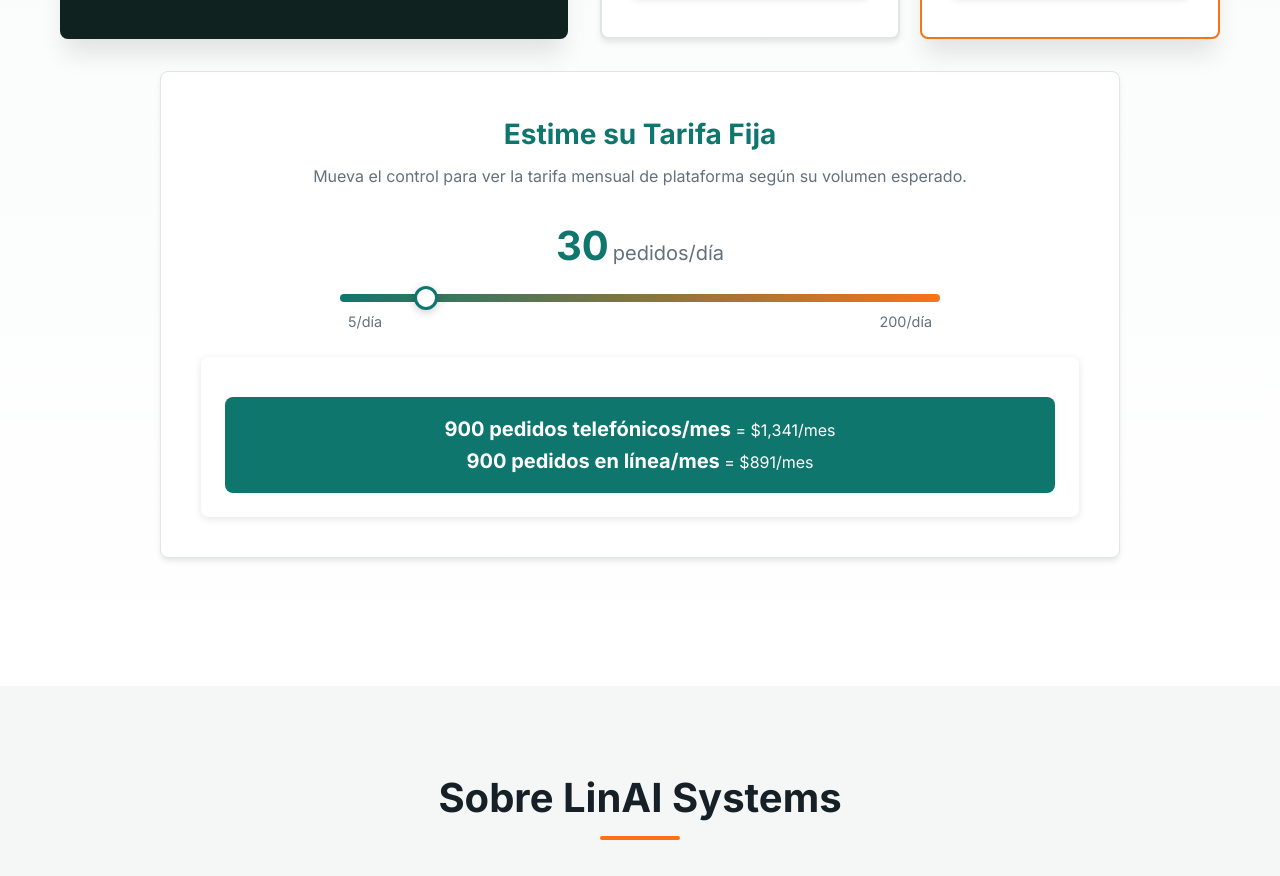
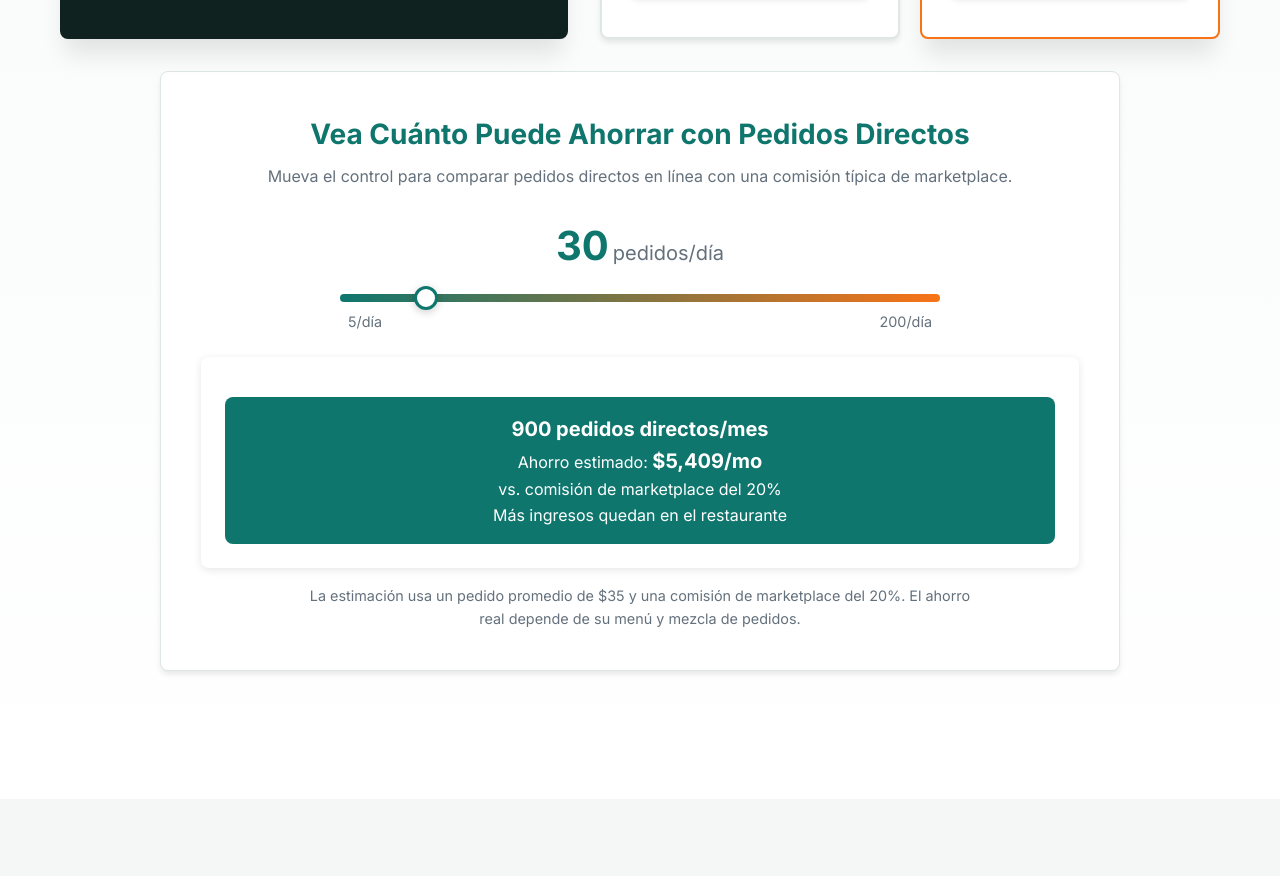
Before and after one commit to nirakashot/linai-systems-site, a plain HTML site: page es/index.html in a window 1280 px wide. Shown: the part 4638-5514 px from the top of the page. Drawn offline with Linux system fonts and the light colour scheme.

Commit message:
Update pricing savings messaging

```diff
--- a/css/styles.css
+++ b/css/styles.css
@@ -529,6 +529,14 @@ section {
     color: var(--text-secondary);
     margin-bottom: 1.5rem;
     font-size: 1rem;
+}
+
+.pricing-calculator .calculator-note {
+    max-width: 680px;
+    margin: 1rem auto 0;
+    color: var(--text-light);
+    font-size: 0.9rem;
+    line-height: 1.6;
 }
 
 .calculator-slider {
--- a/es/index.html
+++ b/es/index.html
@@ -264,10 +264,10 @@
                 </div>
             </div>
 
-            <!-- Pricing Calculator -->
+            <!-- Savings Calculator -->
             <div class="pricing-calculator">
-                <h3>Estime su Tarifa Fija</h3>
-                <p>Mueva el control para ver la tarifa mensual de plataforma según su volumen esperado.</p>
+                <h3>Vea Cuánto Puede Ahorrar con Pedidos Directos</h3>
+                <p>Mueva el control para comparar pedidos directos en línea con una comisión típica de marketplace.</p>
                 <div class="calculator-slider">
                     <div class="slider-value">
                         <span id="ordersDisplay">30</span>
@@ -280,6 +280,7 @@
                     </div>
                 </div>
                 <div id="calculatorResult" class="calculator-result"></div>
+                <p class="calculator-note">La estimación usa un pedido promedio de $35 y una comisión de marketplace del 20%. El ahorro real depende de su menú y mezcla de pedidos.</p>
             </div>
         </div>
     </section>
--- a/js/script.js
+++ b/js/script.js
@@ -88,30 +88,31 @@ document.addEventListener('DOMContentLoaded', function() {
     const ordersDisplay = document.getElementById('ordersDisplay');
     const calculatorResult = document.getElementById('calculatorResult');
 
-    const PHONE_FEE = 1.49;
     const WEB_FEE = 0.99;
+    const AVG_ORDER_VALUE = 35;
+    const MARKETPLACE_COMMISSION_RATE = 0.20;
     const pageLang = document.documentElement.lang || 'en';
     const copy = {
         en: {
-            empty: 'Slide to estimate your monthly flat platform fee',
-            phone: 'phone orders/mo',
-            web: 'online orders/mo',
-            equals: '=',
-            suffix: '/mo'
+            empty: 'Slide to estimate your monthly savings',
+            orders: 'direct orders/mo',
+            save: 'Estimated savings',
+            vs: 'vs. 20% marketplace commission',
+            keep: 'More revenue stays with the restaurant'
         },
         zh: {
-            empty: '拖动滑块估算每月固定平台费',
-            phone: '电话订单/月',
-            web: '网站订单/月',
-            equals: '=',
-            suffix: '/月'
+            empty: '拖动滑块估算每月节省',
+            orders: '自有订单/月',
+            save: '预计可省',
+            vs: '对比 20% 外卖平台抽成',
+            keep: '更多订单收入留在餐厅'
         },
         es: {
-            empty: 'Mueva el control para estimar su tarifa fija mensual',
-            phone: 'pedidos telefónicos/mes',
-            web: 'pedidos en línea/mes',
-            equals: '=',
-            suffix: '/mes'
+            empty: 'Mueva el control para estimar su ahorro mensual',
+            orders: 'pedidos directos/mes',
+            save: 'Ahorro estimado',
+            vs: 'vs. comisión de marketplace del 20%',
+            keep: 'Más ingresos quedan en el restaurante'
         }
     }[pageLang.startsWith('zh') ? 'zh' : pageLang.startsWith('es') ? 'es' : 'en'];
 
@@ -131,13 +132,16 @@ document.addEventListener('DOMContentLoaded', function() {
         }
 
         const monthlyOrders = dailyOrders * 30;
-        const phoneCost = monthlyOrders * PHONE_FEE;
-        const webCost = monthlyOrders * WEB_FEE;
+        const marketplaceCommission = monthlyOrders * AVG_ORDER_VALUE * MARKETPLACE_COMMISSION_RATE;
+        const directOrderFee = monthlyOrders * WEB_FEE;
+        const savings = Math.max(0, marketplaceCommission - directOrderFee);
 
         const html = `
             <div class="best-plan">
-                <strong>${formatNumber(monthlyOrders)} ${copy.phone}</strong> ${copy.equals} $${formatNumber(Math.round(phoneCost))}${copy.suffix}<br>
-                <strong>${formatNumber(monthlyOrders)} ${copy.web}</strong> ${copy.equals} $${formatNumber(Math.round(webCost))}${copy.suffix}
+                <strong>${formatNumber(monthlyOrders)} ${copy.orders}</strong><br>
+                ${copy.save}: <strong>$${formatNumber(Math.round(savings))}/mo</strong><br>
+                <span>${copy.vs}</span><br>
+                <span>${copy.keep}</span>
             </div>
         `;
 
```
Also changed, not shown: index.html (+4 -3 lines), zh/index.html (+4 -3 lines).
